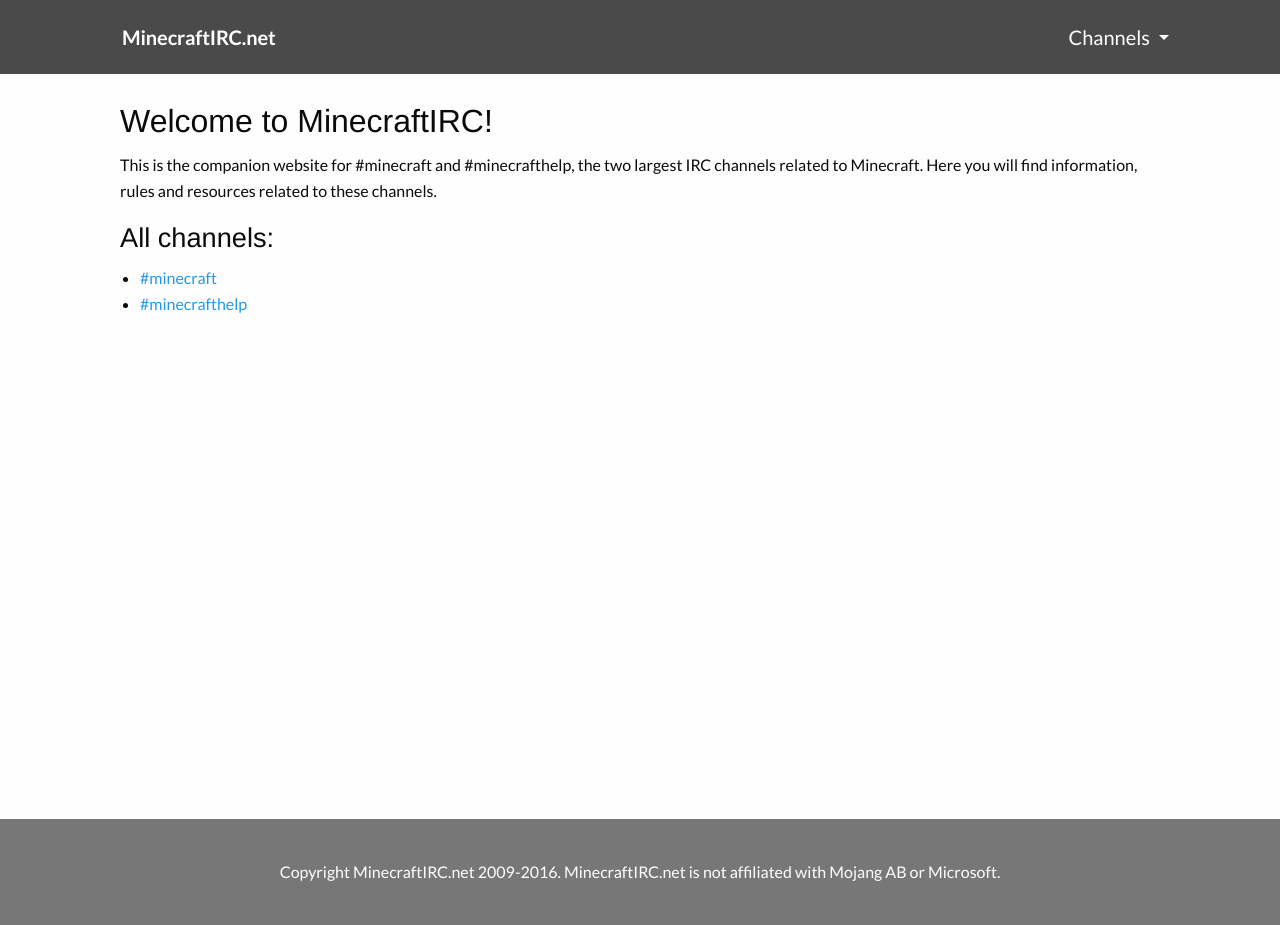
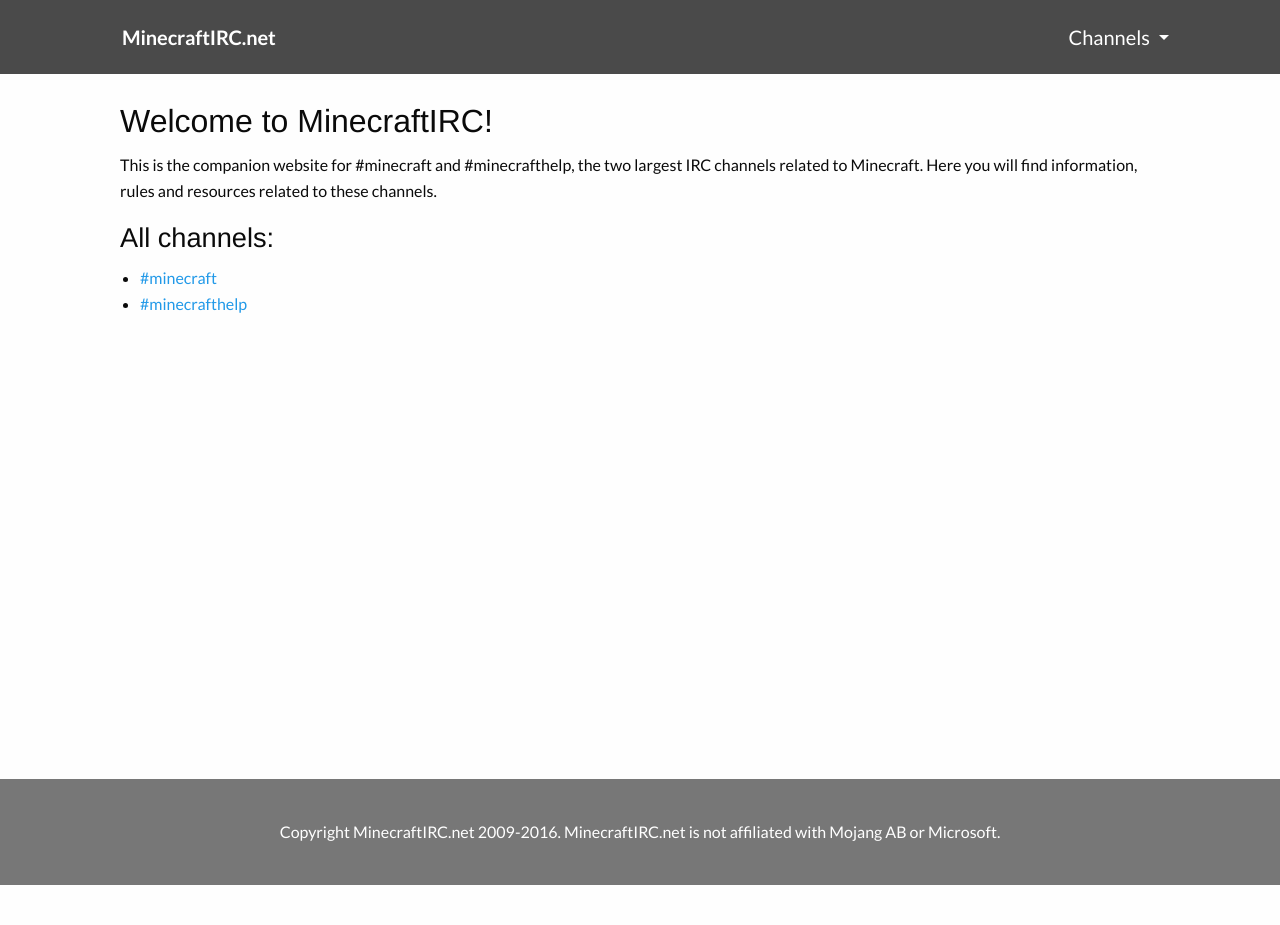
Before and after one commit to MinecraftHopper/MinecraftIRC.net, a Jekyll site: the page built from index.html, in a window 1280 px wide. Built offline with Jekyll 4.4.1, drawn with Linux system fonts in a browser that asks for light colours; nearby versions of some CDN libraries; after the commit the page ends 900 px from its top, so only the background shows below that.

Commit message:
Also update CSS to reflect changes in 855ba4a

```diff
--- a/css/main.css
+++ b/css/main.css
@@ -3608,7 +3608,7 @@
   margin: auto;
   padding: 0 20px;
   min-height: 95%;
-  min-height: calc(100% - 180px); }
+  min-height: calc(100% - 220px); }
 
 li.list-heading {
   list-style: none; }
```
